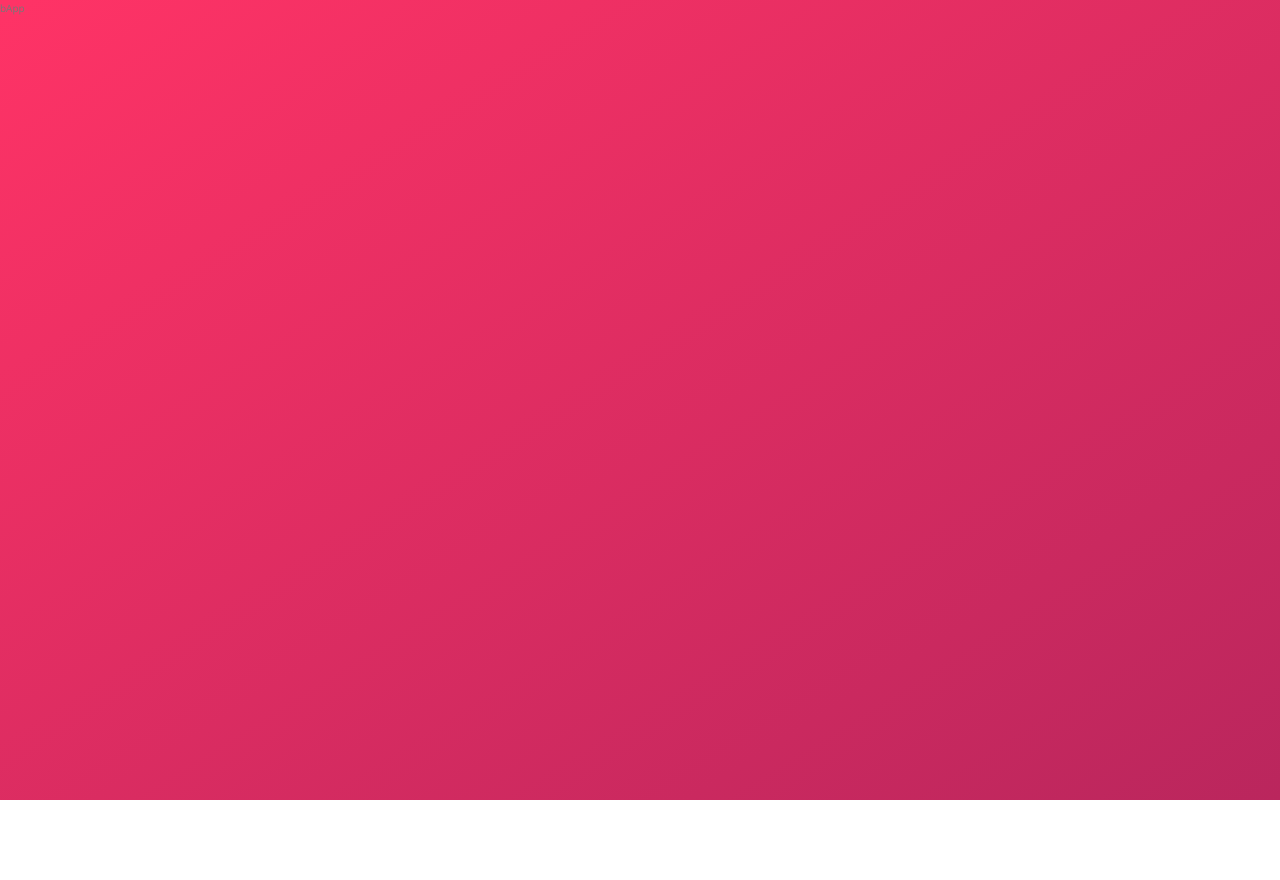
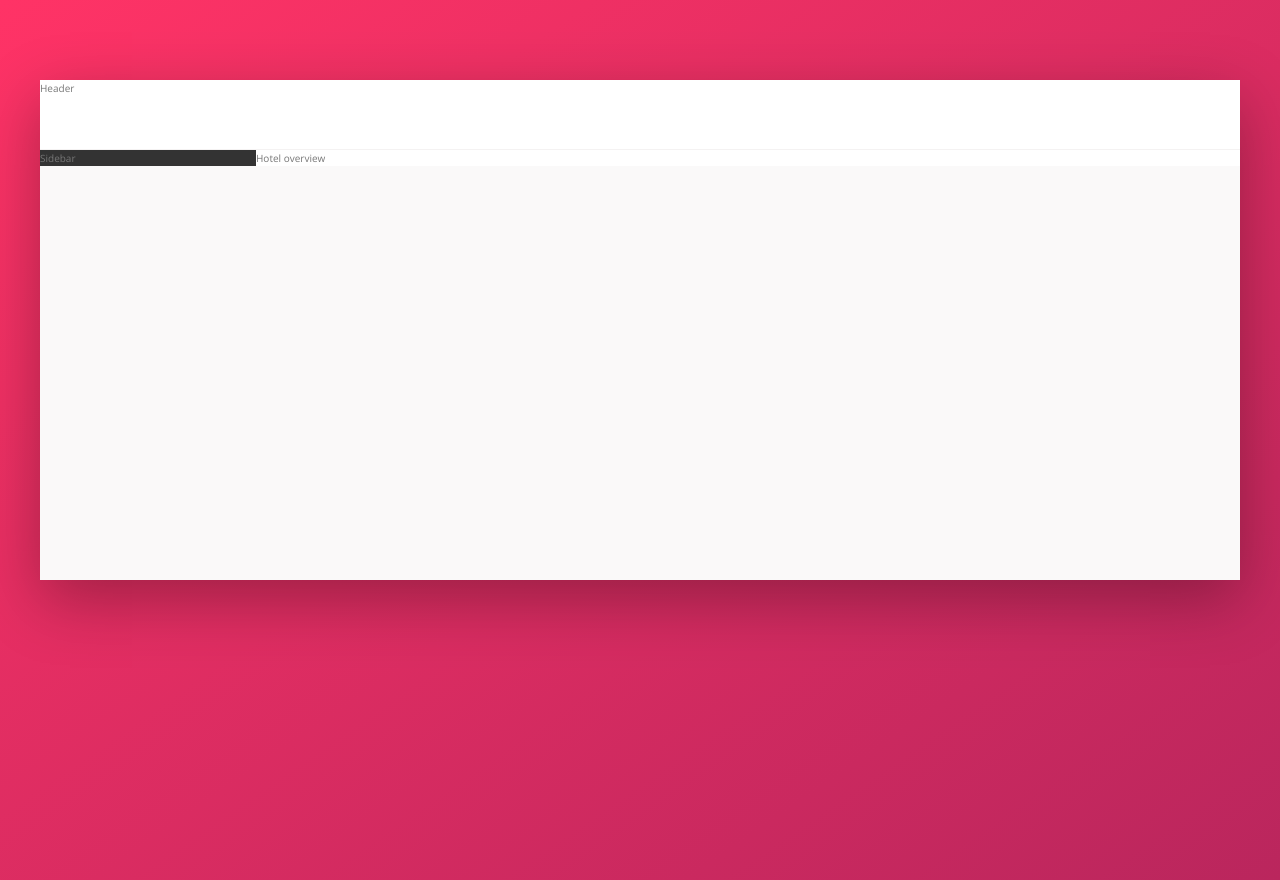
Before and after one commit to VladimirVolvakov/booking-app, a website: page index.html in a window 1280 px wide. Before the commit the page ends 800 px from the top, so only its background shows below. Drawn offline with nearby package versions, Linux system fonts and the light colour scheme.

Commit message:
style: build app layout

```diff
--- a/index.html
+++ b/index.html
@@ -11,6 +11,12 @@
         <title>bApp &mdash; Your all-in-one booking app</title>
     </head>
     <body>
-        bApp
+        <div class="container">
+            <header class="header">Header</header>
+            <div class="content">
+                <nav class="sidebar">Sidebar</nav>
+                <main class="hotel-overview">Hotel overview</main>
+            </div>
+        </div>
     </body>
 </html>
--- a/sass/base/_base.scss
+++ b/sass/base/_base.scss
@@ -1,7 +1,5 @@
 :root {
-  --color-primary: #eb2f64;
-  --color-primary-light: #ff3366;
-  --color-primary-dark: #ba265d;
+  --color-black: #000;
   --color-grey-light-1: #faf9f9;
   --color-grey-light-2: #f4f2f2;
   --color-grey-light-3: #f0eeee;
@@ -9,6 +7,11 @@
   --color-grey-dark-1: #333;
   --color-grey-dark-2: #777;
   --color-grey-dark-3: #999;
+  --color-primary: #eb2f64;
+  --color-primary-light: #ff3366;
+  --color-primary-dark: #ba265d;
+  --color-white: #fff;
+  --shadow-dark: 0 2rem 6rem rgba(0, 0, 0, 0.3);
 }
 
 *,
--- /dev/null
+++ b/sass/layout/_container.scss
@@ -0,0 +1,7 @@
+.container {
+  max-width: 120rem;
+  margin: 8rem auto;
+  background-color: var(--color-grey-light-1);
+  box-shadow: var(--shadow-dark);
+  height: 50rem;
+}
--- /dev/null
+++ b/sass/layout/_content.scss
@@ -0,0 +1,3 @@
+.content {
+  display: flex;
+}
--- /dev/null
+++ b/sass/layout/_header.scss
@@ -0,0 +1,5 @@
+.header {
+  height: 7rem;
+  background-color: var(--color-white);
+  border-bottom: 1px solid var(--color-grey-light-2);
+}
--- /dev/null
+++ b/sass/layout/_hotel-overview.scss
@@ -0,0 +1,4 @@
+.hotel-overview {
+  background-color: var(--color-white);
+  flex: 1;
+}
--- /dev/null
+++ b/sass/layout/_sidebar.scss
@@ -0,0 +1,4 @@
+.sidebar {
+  background-color: var(--color-grey-dark-1);
+  flex: 0 0 18%;
+}
--- a/sass/main.scss
+++ b/sass/main.scss
@@ -1 +1,6 @@
 @import "base/base";
+@import "layout/container";
+@import "layout/content";
+@import "layout/header";
+@import "layout/hotel-overview";
+@import "layout/sidebar";
```
Also changed, not shown: css/style.css.
